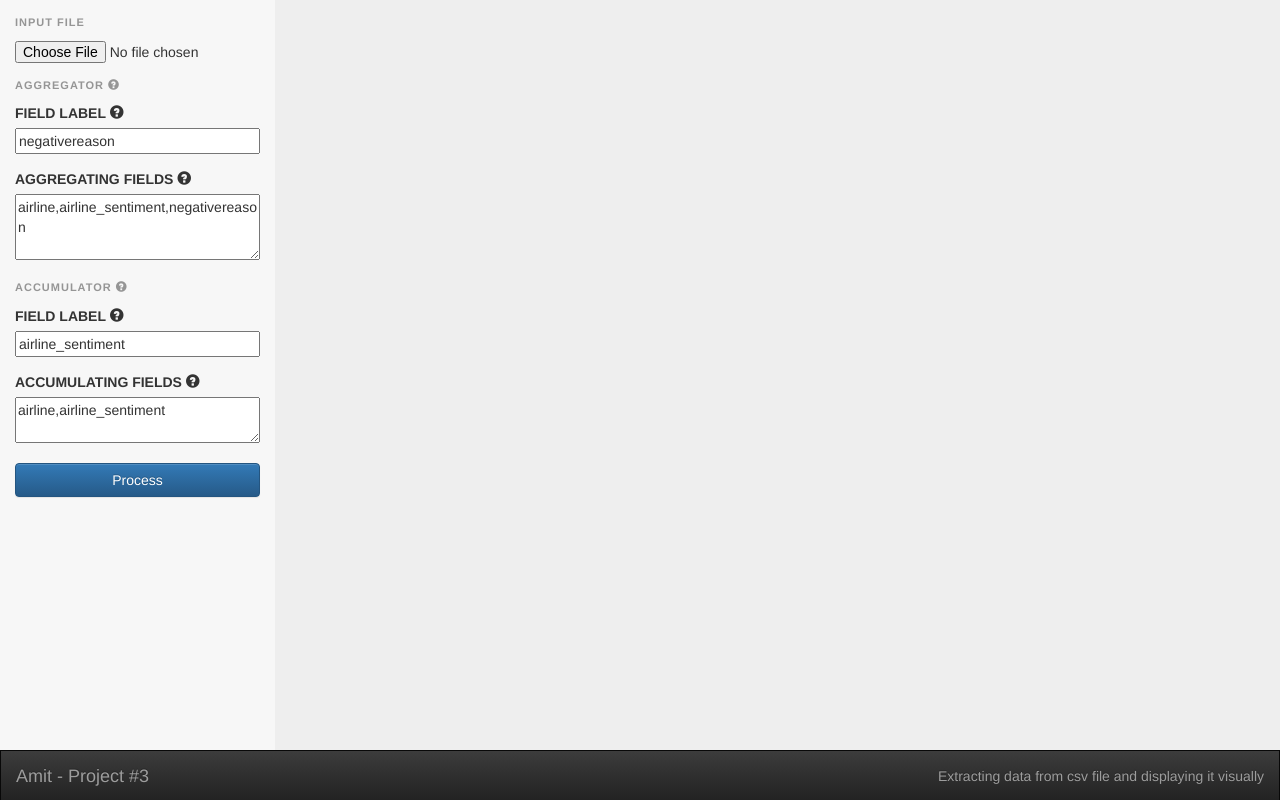
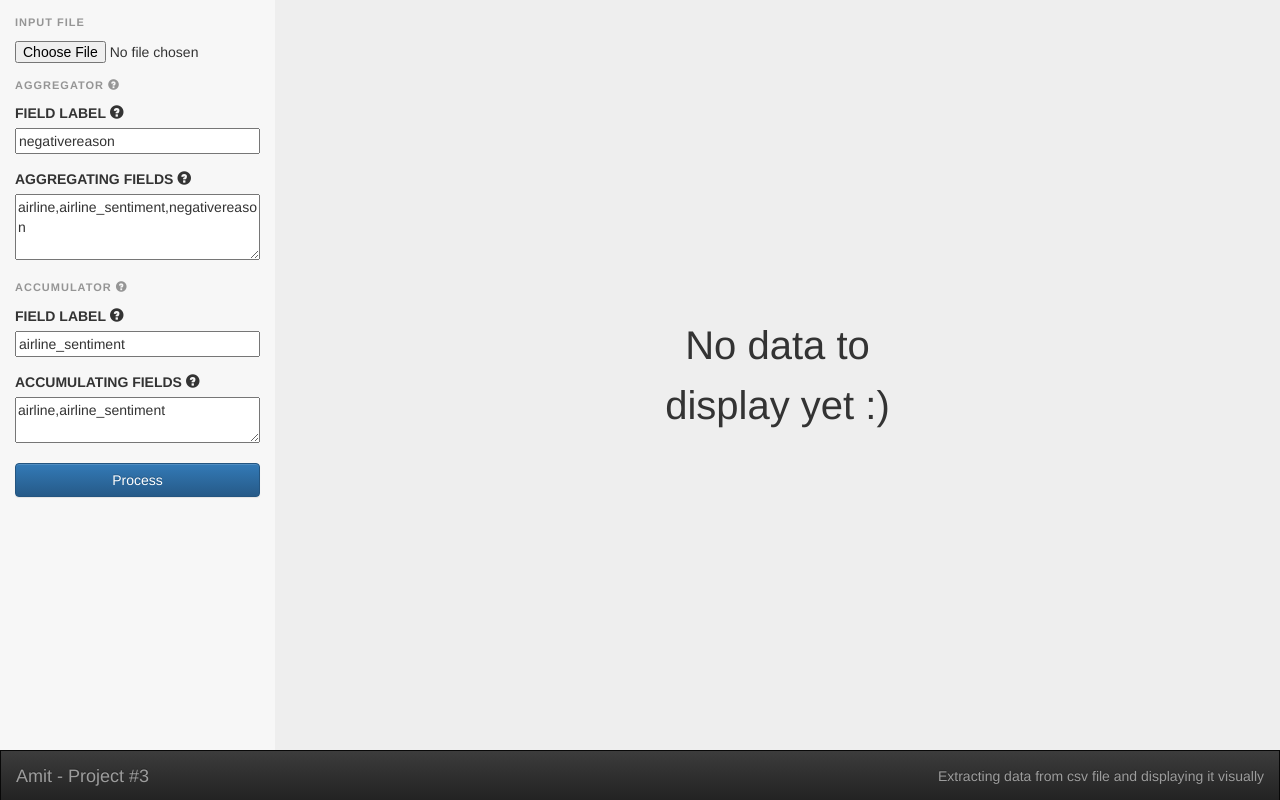
Before and after one commit to CSAR101/csar101.github.io, a plain HTML site: page index.html in a window 1280 px wide. Drawn offline with Linux system fonts and the light colour scheme.

Commit message:
Added a placeholder text message to the viewport

```diff
--- a/css/visualizer.css
+++ b/css/visualizer.css
@@ -35,6 +35,21 @@ footer,
     background-color: #eee;
 }
 
+#viewport:before {
+    top: 50%;
+    left: 50%;
+    margin: -60px 0 0 -150px;
+    width: 300px;
+    height: 120px;
+    display: block;
+    content: 'No data to display yet :)';
+    position: absolute;
+    font-size: 40px;
+    text-align: center;
+    line-height: 60px;
+    background-color: transparent;
+}
+
 footer {
     bottom: 0;
     height: 50px;
```
